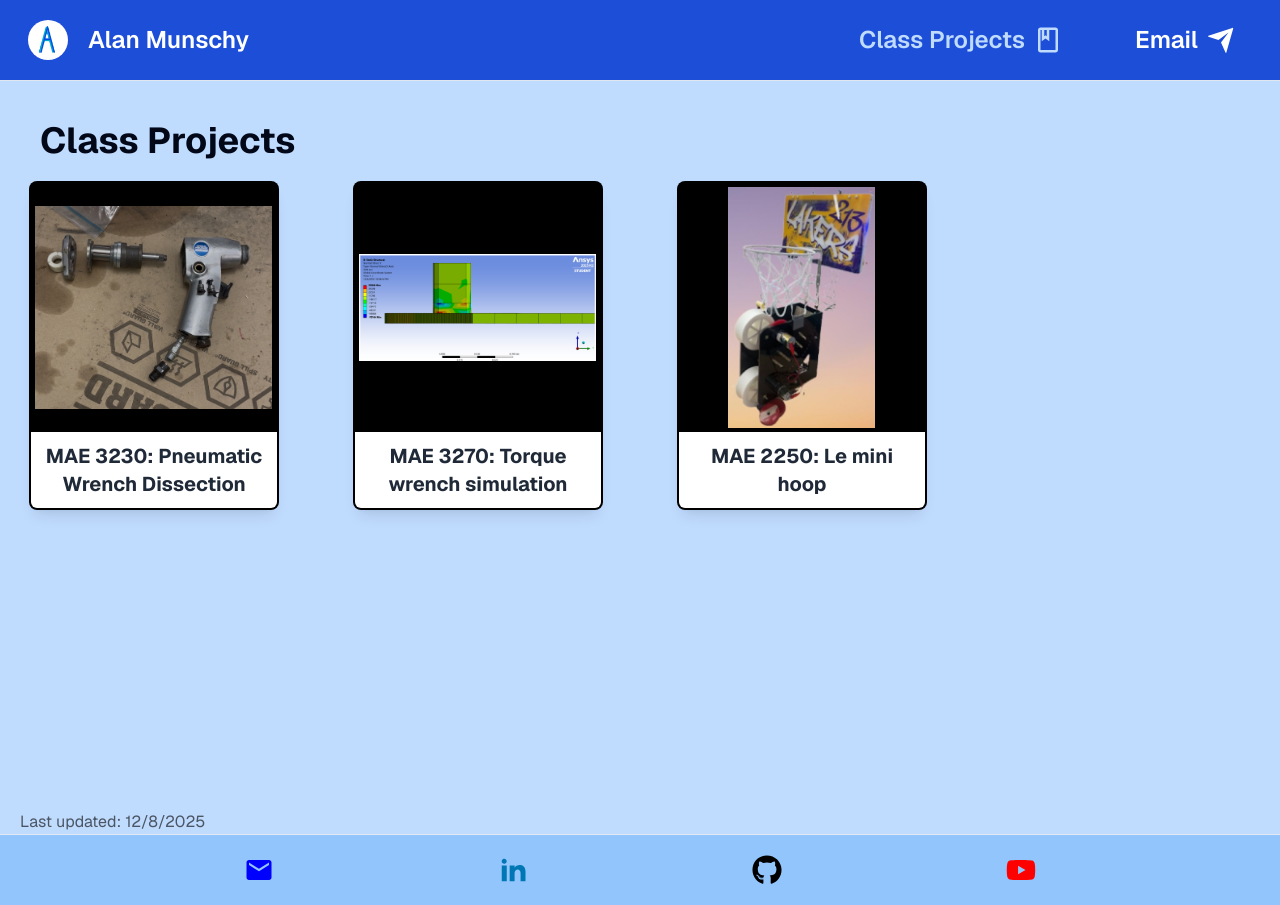
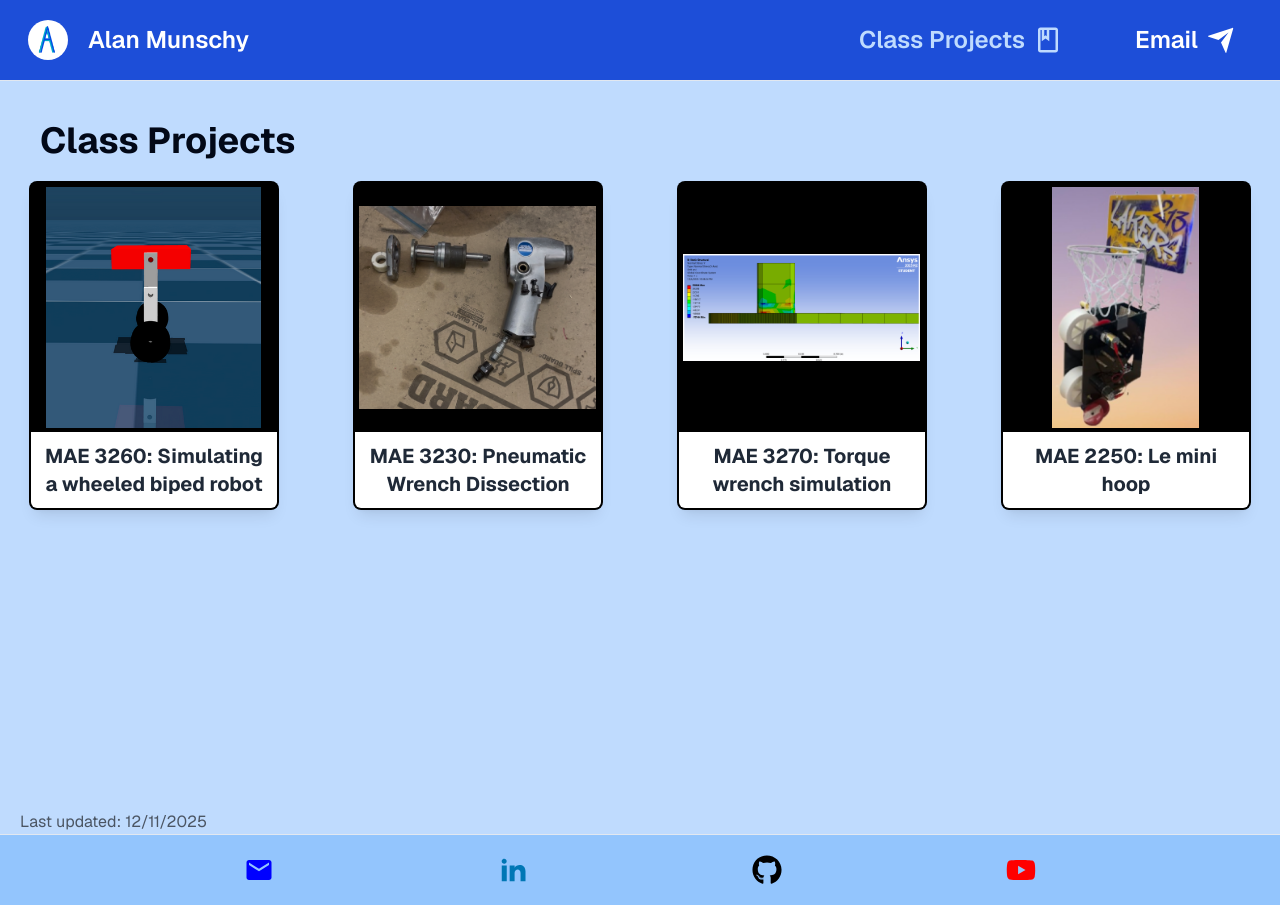
Before and after one commit to MagnetMan103/theportfolio, a Next.js app: page /classes in a window 1280 px wide. Built offline with nearby package versions, Linux system fonts and the light colour scheme.

Commit message:
added mae3260 class project

```diff
--- a/src/components/footer.tsx
+++ b/src/components/footer.tsx
@@ -10,7 +10,7 @@ export default function Footer() {
     return (
         <>
             <div className={'mt-40'}>
-                <p className={'ml-5 text-gray-600'}>Last updated: 12/8/2025</p>
+                <p className={'ml-5 text-gray-600'}>Last updated: 12/11/2025</p>
             </div>
         <div className={"flex flex-row justify-evenly p-5 bg-blue-300 border-t"}>
             <Link href={"mailto:alanmunschy@gmail.com"} target={"_blank"}>
--- a/src/lib/classes.json
+++ b/src/lib/classes.json
@@ -1,4 +1,30 @@
 [
+  {
+    "title": "MAE 3260: Simulating a wheeled biped robot",
+    "description": [
+      "This was the final group project for my system dynamics class, where we modeled the dynamics of a wheeled biped robot. The two primary goals were having the robot balance without falling over, and having the robot move to a desired location. I was tasked with simulating our robot control model in Mujoco. A demo video of the final result can be found below, as well as our engineering writeup. The github repo with the simulation code is also attached.\n"
+    ],
+    "images": [
+      "/classes/MAE3260/robot.png"
+    ],
+    "imgAlts": [
+      "Robot in Mujoco simulation"
+    ],
+    "preview": "/classes/MAE3260/robot.png",
+    "links": [
+      {
+        "name": "Engineering Report",
+        "url": "/classes/MAE3260/robot_report.pdf"
+      },
+      {
+        "name": "Github Repo",
+        "url": "https://github.com/MagnetMan103/biped_control"
+      }
+    ],
+    "wide": true,
+    "caption": true,
+    "video": "https://www.youtube.com/embed/kZ9yXSptH3A?si=U4LrUajHumJ_aHPc"
+  },
   {
     "title": "MAE 3230: Pneumatic Wrench Dissection",
     "description": [
```
Also changed, not shown: public/classes/MAE3260/robot.png (added), 1 other file (tests, documents, lock files or other folders).
